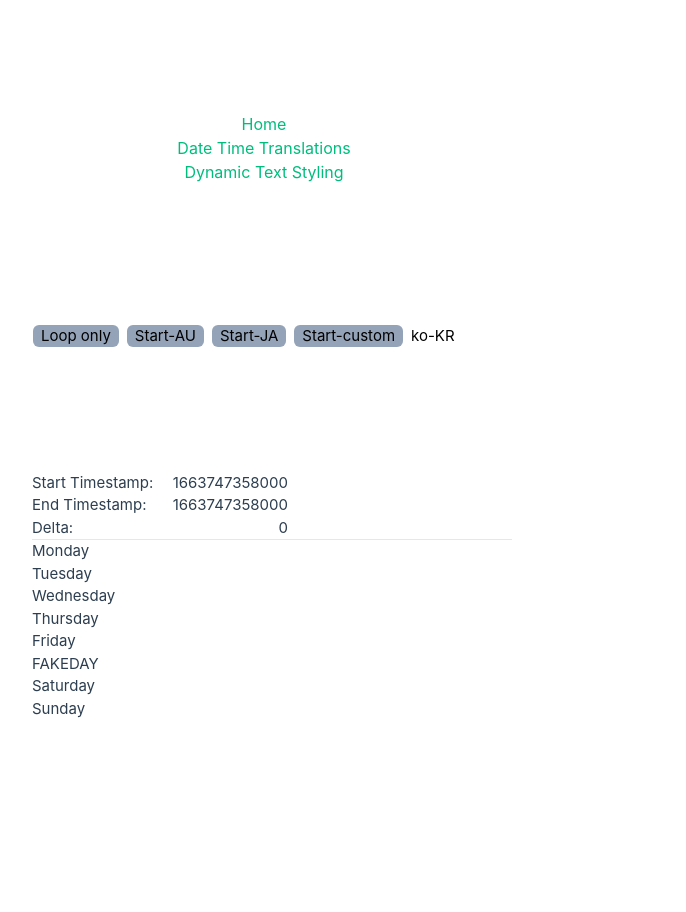
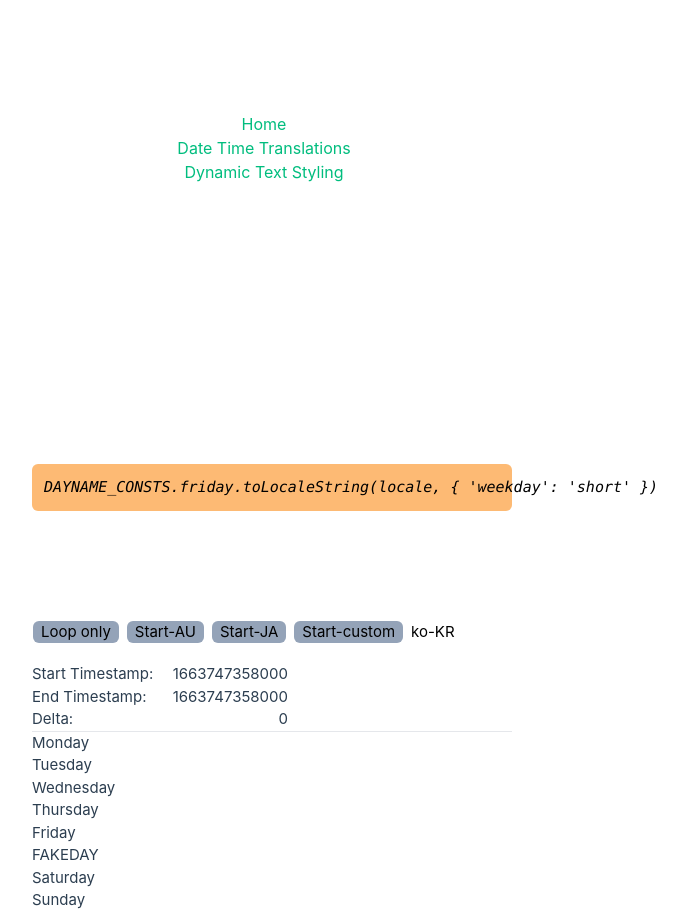
Before and after one commit to AndrewDavidsonDigital/considerations, a Vue app: page /date-time-translations in a window 1280 px wide. Shown: the whole page, without its empty margins (368-1054 px from the left). Before the commit the page ends 800 px from the top, so only its background shows below. Built offline with nearby package versions, Linux system fonts and the light colour scheme.

Commit message:
DateTime Translations  - Styling updates  - Added copy describing the code and origin of the problem

```diff
--- a/src/views/DateTimeTlView.vue
+++ b/src/views/DateTimeTlView.vue
@@ -85,7 +85,15 @@ onMounted(() => {
 </script>
 
 <template>
-  <section class="tw-flex tw-gap-x-2 tw-text-black">
+  <section class="tw-text-white tw-text-left tw-w-1/2 tw-pb-5">
+    <h2 class="tw-text-xl">Issue: </h2>
+    <p class="tw-indent-5">Verification / Dissproval of claim: <em>Native JS Date object intl is <strong>SLOW</strong></em></p>
+    <h2 class="tw-text-xl">Details: </h2>
+    <p class="tw-indent-5">Mate refused to use the inate embedded translations from JS Date object, for unclear reasons and claimed its was just obsurdly slow when asked for reasoning</p>
+    <h2 class="tw-text-xl">Logic: </h2>
+    <p class="tw-indent-5">Code takes a list of String represenations of `Day of the week`, i.e.: Monday, and needs to resolve the intl, short name for these, relative to a given locale.<pre  class="tw-indent-0 tw-p-3 tw-rounded-md tw-bg-orange-300 tw-text-black tw-italic"><code lang="js">DAYNAME_CONSTS.friday.toLocaleString(locale, { 'weekday': 'short' })</code></pre> From this we can see that resolving results for 8 entities takes between 0 and 1ms, this is clearly not slow. As Just iterating over the loop can be seen to take between 0 and 1ms, but on average closer to 0</p>
+  </section>
+  <section class="tw-flex tw-gap-x-2 tw-text-black tw-pb-5">
     <button
       class="tw-px-2 tw-bg-slate-400 tw-rounded-md"
       @click="justIterateLoop">Loop only</button>
```
